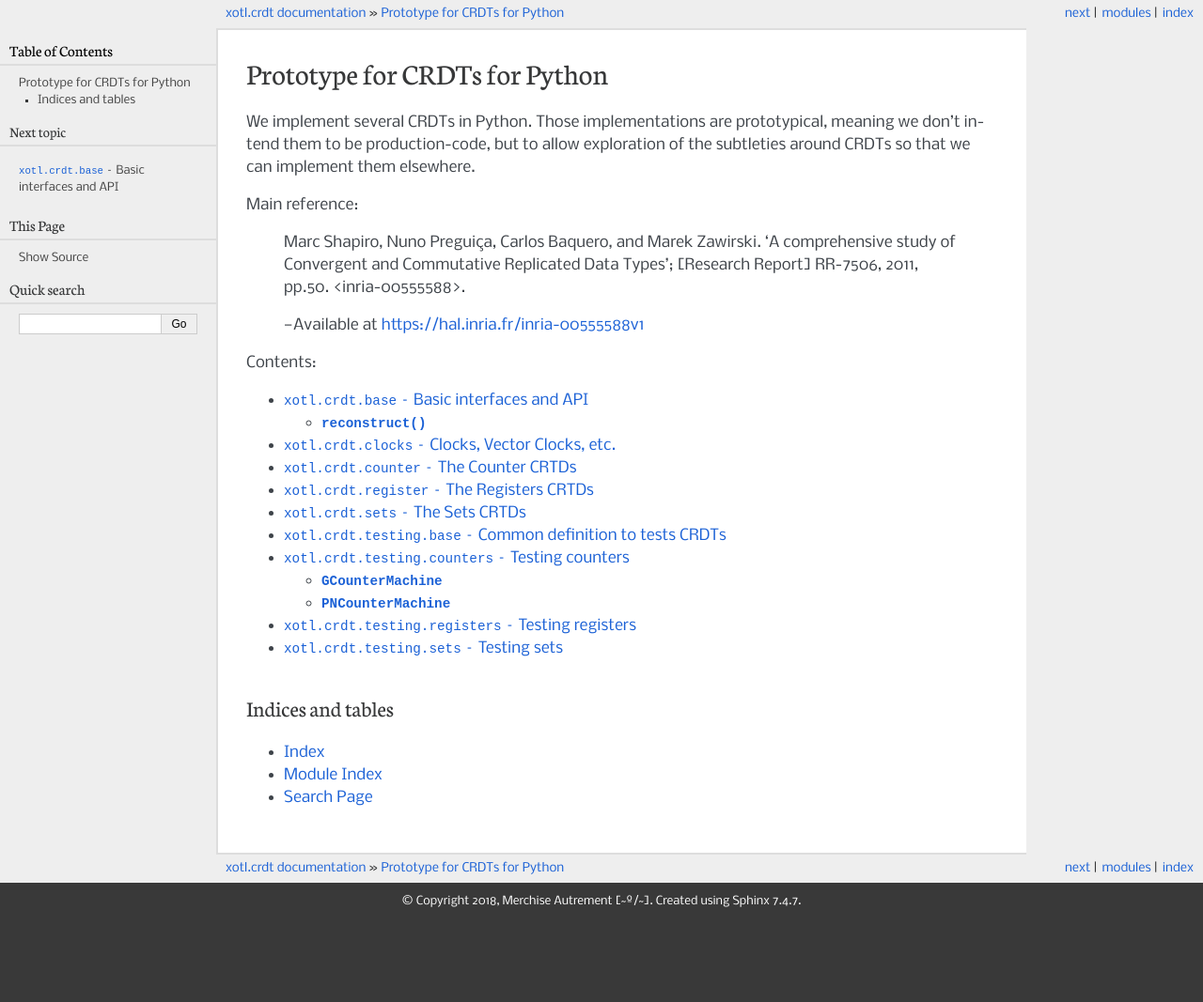
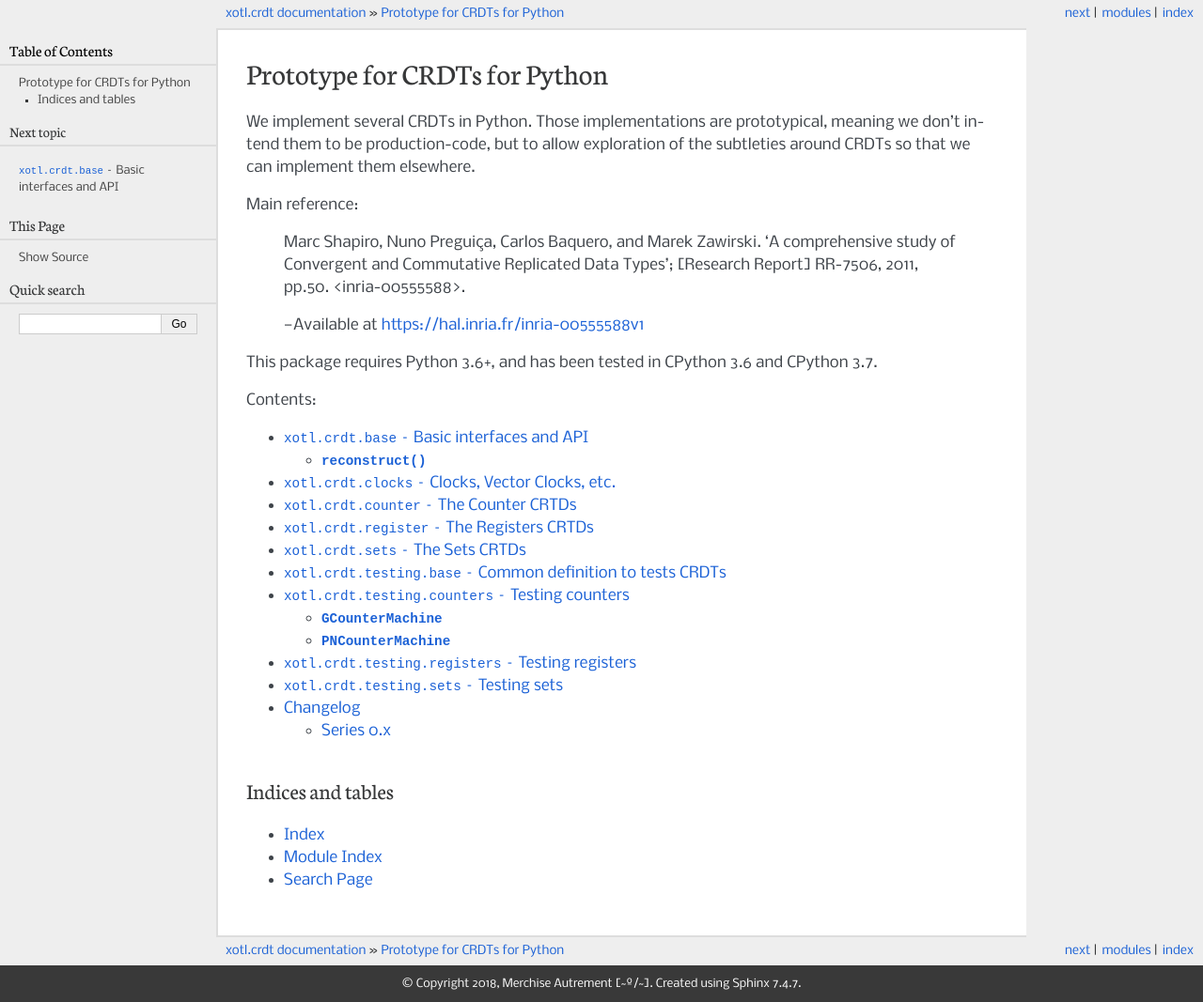
Before and after one commit to merchise/xotl.crdt, a Sphinx documentation site: the page built from docs/source/index.rst, in a window 1280 px wide. Shown: the whole page at 94% size. Built offline with Sphinx 7.4.7, drawn with Linux system fonts in a browser that asks for light colours; before the commit the page ends 979 px from its top, so only the background shows below that.

Commit message:
Clarify supported Python versions.

```diff
--- a/docs/source/history.rst
+++ b/docs/source/history.rst
@@ -9,7 +9,7 @@ Series 0.x
 --------------------------
 
 Initial release with the implementation of
-`~xotl.crdt.counter.GCounter`:class:, `~xotl.crdt.counter.PNCounter`,
+`~xotl.crdt.counter.GCounter`:class:, `~xotl.crdt.counter.PNCounter`:class:,
 `~xotl.crdt.register.LWWRegister`:class:, and several `sets
 <xotl.crdt.sets>`:mod:.  We also include a kind-of vector clock implementation
 in module `~xotl.crdt.clocks`:mod: (we use it as a primitive, so the GCounter,
--- a/docs/source/index.rst
+++ b/docs/source/index.rst
@@ -19,6 +19,9 @@ Main reference:
 
    -- Available at https://hal.inria.fr/inria-00555588v1
 
+This package requires Python 3.6+, and has been tested in CPython 3.6 and
+CPython 3.7.
+
 
 .. toctree::
    :glob:
```
Also changed, not shown: other parts of docs/source/index.rst (+1 -0 lines).
